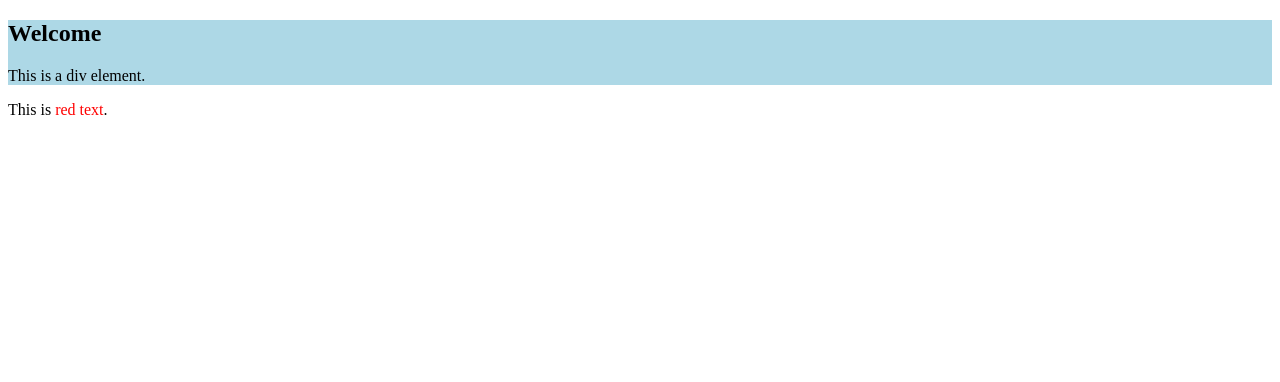
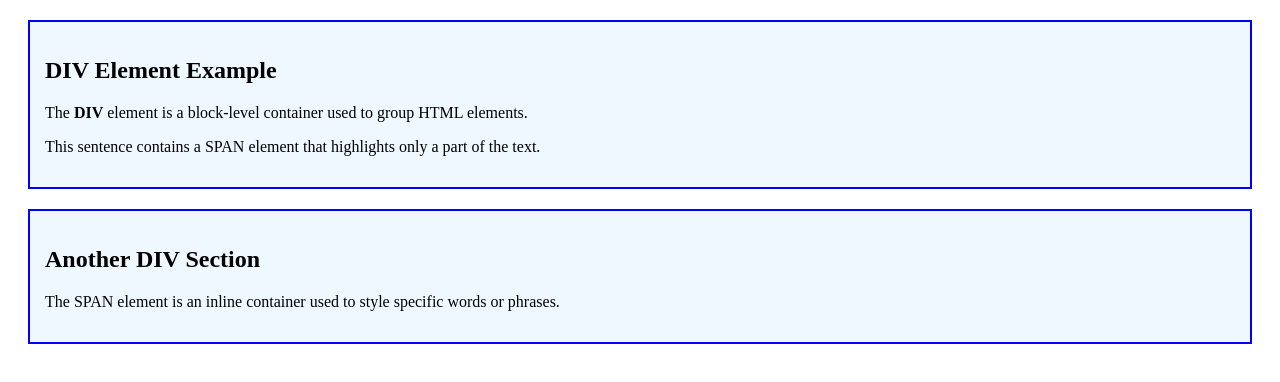
Before and after one commit to sthamarai524-dot/program4, a website: page index.html in a window 1280 px wide. Drawn offline with Linux system fonts and the light colour scheme.

Commit message:
Update index.html

```diff
--- a/index.html
+++ b/index.html
@@ -1,28 +1,76 @@
 <!DOCTYPE html>
 
-<html>
+<html lang="en">
 
 <head>
 
-<title>Div and Span</title>
+<meta charset="UTF-8">
+
+<title>DIV and SPAN Example</title>
+
+<style>
+
+.container {
+
+border: 2px solid blue;
+
+background-color: #f0f8ff;
+
+padding: 15px;
+
+margin: 20px;
+
+}
+
+}
+
+highlight {
+
+color: red;
+
+font-weight: bold;
+
+</style>
 
 </head>
 
 <body>
 
-<div style="background-color:
+<div class="container">
 
-lightblue;">
+<h2>DIV Element Example</h2>
 
-<h2>Welcome</h2>
+<p>
 
-<p>This is a div element.</p>
+The <strong>DIV</strong> element is a block-level container used to group HTML elements.
+
+</p>
+
+<p>
+
+This sentence contains a
+
+<span class="highlight">SPAN element</span>
+
+that highlights only a part of the text.
+
+</p>
 
 </div>
 
-<p>This is <span style="color: red;">red
+<div class="container">
 
-text</span>.</p>
+<h2>Another DIV Section</h2>
+
+<p>
+
+The <span class="highlight">SPAN</span> element is an inline container used to style specific
+
+words or phrases.
+
+</p>
+
+</div>
 
 </body>
 
```
